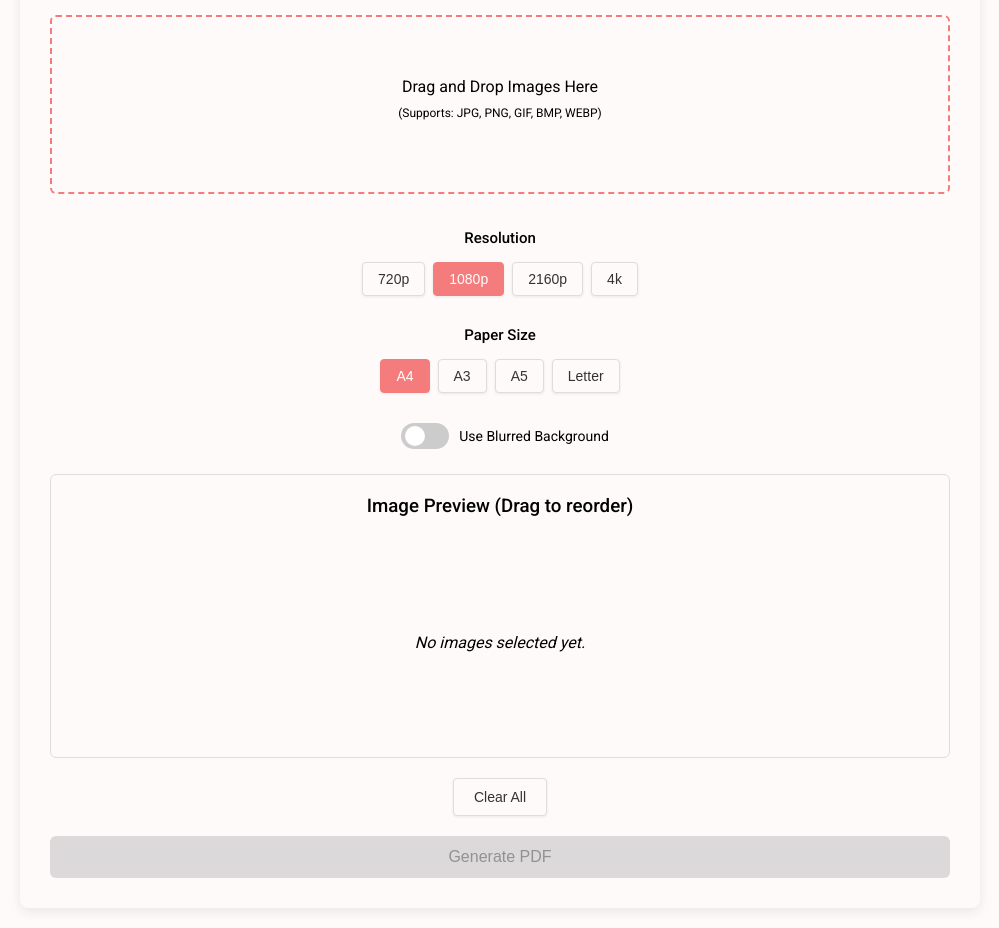
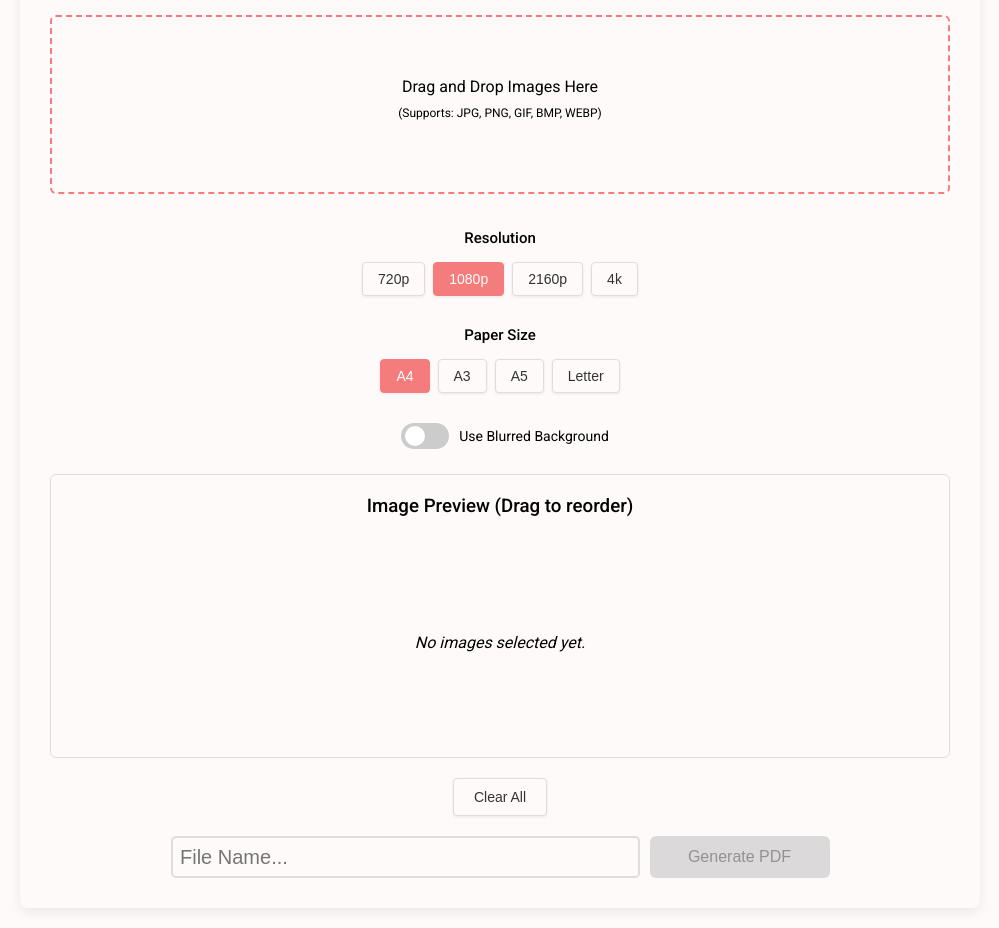
Before and after one commit to KrishnaSingh1920/ExpressPDF, a plain HTML site: page index.html in a window 1280 px wide. Shown: the part 108-1036 px from the top of the page, without its empty margins (140-1139 px from the left). Drawn offline with nearby package versions, Linux system fonts and the light colour scheme.

Commit message:
Added File Name Feature

```diff
--- a/index.html
+++ b/index.html
@@ -379,6 +379,7 @@
             border-radius: 25%;
             transition: background-color 0.2s;
         }
+
         .controls {
             display: flex;
             justify-content: space-between;
@@ -405,10 +406,12 @@
             border-color: color-mix(in srgb, var(--border-color) 70%, var(--primary-text));
             background-color: color-mix(in srgb, var(--secondary-bg) 95%, var(--primary-text));
         }
-        #clearAll:hover{
+
+        #clearAll:hover {
             background-color: var(--accent-color);
             color: white;
         }
+
         .generate-btn {
             padding: 12px 25px;
             font-size: 16px;
@@ -418,12 +421,7 @@
             border-radius: 6px;
             cursor: pointer;
             transition: background-color var(--transition-duration), transform 0.1s, opacity 0.2s;
-            display: block;
-            /* Make it block level */
-            width: 100%;
-            /* Full width */
-            margin-top: 10px;
-            /* Add margin above */
+            width: 20%;
         }
 
         .generate-btn:hover:not(:disabled) {
@@ -473,8 +471,29 @@
         h3 {
             color: var(--secondary-text);
         }
+
         .Logo {
             color: var(--accent-color);
+        }
+
+        .name {
+            display: flex;
+            flex-direction: row;
+            align-items: center;
+            justify-content: center;
+            text-align: center;
+            gap: 10px;
+        }
+
+        .name input {
+            width: 50%;
+            padding: 7.5px;
+            font-size: 20px;
+            background-color: var(--secondary-bg);
+            border: var(--border-color) 2px solid;
+            border-radius: 5px;
+            color: white;
+            outline: none;
         }
     </style>
 </head>
@@ -483,7 +502,7 @@
     <div class="container">
         <div class="header">
             <h1 class="Logo" style="font-size: 32px; font-family: 'Times New Roman', Times, serif;">Express PDF</h1>
-                <label class="switch" title="Toggle dark/light theme">
+            <label class="switch" title="Toggle dark/light theme">
                 <input type="checkbox" id="themeToggle">
                 <span class="slider round"></span>
         </div>
@@ -539,8 +558,12 @@
         <div id="progressContainer">
             <div id="progressBar"></div>
         </div>
-
-        <button id="generatePdf" class="generate-btn" disabled>Generate PDF</button>
+        <div class="submit">
+            <div class="name">
+                <input type="text" id="FileName" placeholder="File Name...">
+                <button id="generatePdf" class="generate-btn" disabled>Generate PDF</button>
+            </div>
+        </div>
     </div>
 
     <script src="https://cdnjs.cloudflare.com/ajax/libs/jspdf/2.5.1/jspdf.umd.min.js"></script>
@@ -557,10 +580,7 @@
         const clearAllBtn = document.getElementById('clearAll');
         let noImagesMessage = document.getElementById('noImages'); // Use let as we might re-get after clearing
 
-        // --- State Variables ---
-        // Array to hold the actual File objects, maintaining their original upload order for reference.
-        // We will NOT rely on this array's order for PDF generation.
-        // The DOM elements' order in '#preview' will determine the PDF page order.
+
         let files = [];
         let draggedItem = null; // To keep track of the item being dragged
 
@@ -1053,8 +1073,13 @@
                 // progressBar.textContent = '100%'; // Removed text as per CSS
 
 
-                // Save the generated PDF
-                pdf.save('ExpressPDF.pdf');
+                const nameInput = document.getElementById('FileName');
+                let pdfFileName = 'ExpressPDF.pdf';
+                if (nameInput && nameInput.value.trim() !== '') {
+                    pdfFileName = nameInput.value.trim() + '.pdf';
+                    nameInput.value = ''; // Clear the input field after use
+                }
+                pdf.save(pdfFileName);
 
             } catch (error) {
                 console.error("Error generating PDF:", error);
```
